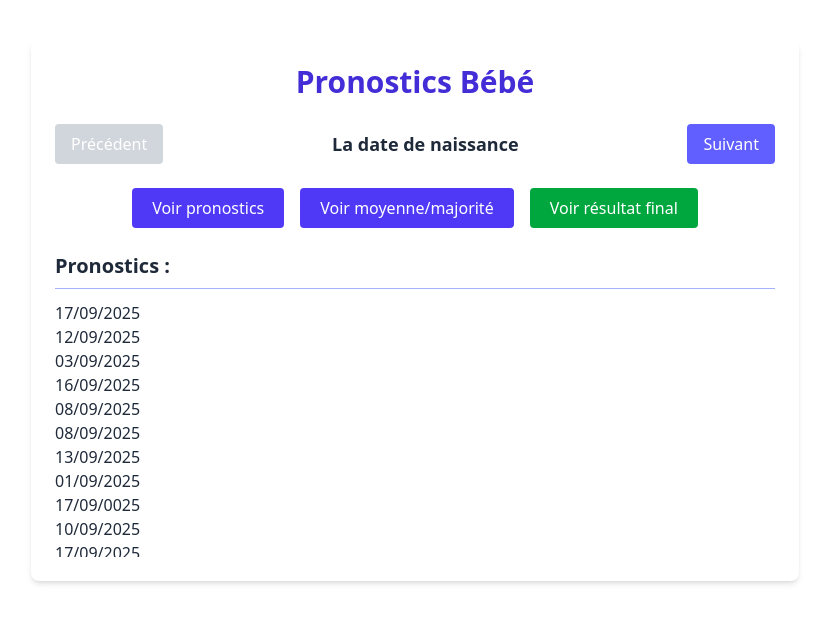
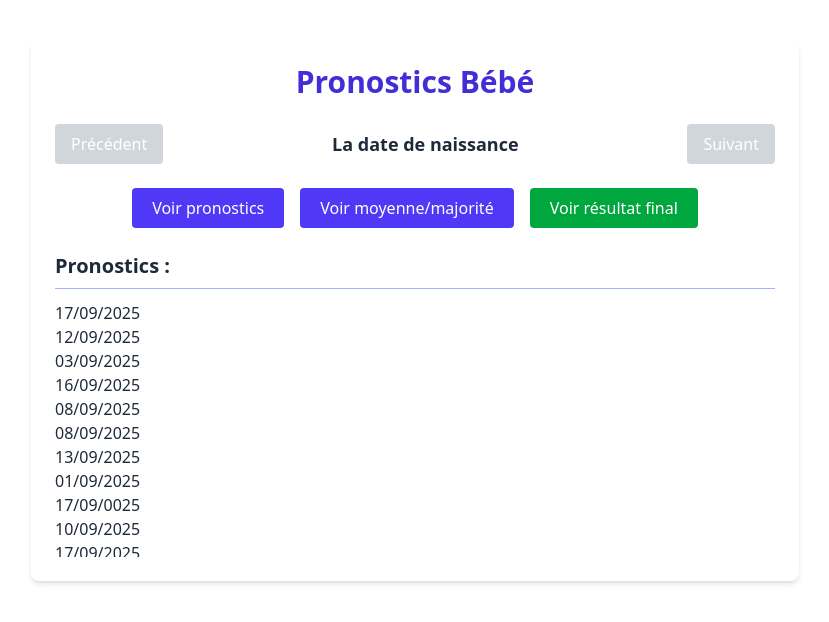
Before and after one commit to reynadan/babyhascome, a Vue app: page / in a window 1280 px wide. Shown: the top 622 px of the page, without its empty margins (225-1054 px from the left). Built offline with nearby package versions, Linux system fonts and the light colour scheme.

Commit message:
Display "next" only after seing result + lint

```diff
--- a/src/components/PronosticsResults.vue
+++ b/src/components/PronosticsResults.vue
@@ -106,38 +106,47 @@ async function loadPronostics() {
 loadPronostics()
 
 const viewMode = ref<'pronostics' | 'stats' | 'result'>('pronostics')
+
+const viewedQuestions = ref<Set<string>>(new Set())
+
+function markQuestionAsViewed() {
+  viewedQuestions.value.add(selectedQuestion.value)
+}
+
 </script>
 
 <template>
-<div class="max-w-3xl mx-auto p-6 bg-white rounded-lg shadow-md mt-10 font-sans text-gray-800 container">    <h1 class="text-3xl font-bold mb-6 text-center text-indigo-700">Pronostics Bébé</h1>
+  <div class="max-w-3xl mx-auto p-6 bg-white rounded-lg shadow-md mt-10 font-sans text-gray-800 container">
+    <h1 class="text-3xl font-bold mb-6 text-center text-indigo-700">Pronostics Bébé</h1>
 
-  <div class="flex justify-between mb-6 nav-buttons">
-      <button
-        @click="selectedIndex--"
-        :disabled="selectedIndex === 0"
-        class="px-4 py-2 bg-indigo-500 text-white rounded hover:bg-indigo-600 disabled:bg-gray-300 disabled:cursor-not-allowed"
-      >Précédent</button>
+    <div class="flex justify-between mb-6 nav-buttons">
+      <button @click="selectedIndex--" :disabled="selectedIndex === 0"
+        class="px-4 py-2 bg-indigo-500 text-white rounded hover:bg-indigo-600 disabled:bg-gray-300 disabled:cursor-not-allowed">Précédent</button>
 
       <p class="self-center font-semibold text-lg">{{ selectedQuestion }}</p>
 
-      <button
-        @click="selectedIndex++"
-        :disabled="selectedIndex === questions.length - 1"
-        class="px-4 py-2 bg-indigo-500 text-white rounded hover:bg-indigo-600 disabled:bg-gray-300 disabled:cursor-not-allowed"
-      >Suivant</button>
+      <button @click="selectedIndex++"
+        :disabled="selectedIndex === questions.length - 1 || !viewedQuestions.has(selectedQuestion)"
+        class="px-4 py-2 bg-indigo-500 text-white rounded hover:bg-indigo-600 disabled:bg-gray-300 disabled:cursor-not-allowed">
+        Suivant
+      </button>
     </div>
 
     <div class="flex gap-4 justify-center mb-6 view-mode-buttons">
 
-            <button @click="viewMode = 'pronostics'"
-                    class="px-5 py-2 bg-indigo-600 text-white rounded hover:bg-indigo-700 transition"
->Voir pronostics</button>
-      <button @click="viewMode = 'stats'"
-              class="px-5 py-2 bg-indigo-600 text-white rounded hover:bg-indigo-700 transition"
->Voir moyenne/majorité</button>
-      <button @click="viewMode = 'result'" class="px-5 py-2 rounded transition
+      <button @click="viewMode = 'pronostics'; markQuestionAsViewed()"
+        class="px-5 py-2 bg-indigo-600 text-white rounded hover:bg-indigo-700 transition">
+        Voir pronostics
+      </button>
+      <button @click="viewMode = 'stats'; markQuestionAsViewed()"
+        class="px-5 py-2 bg-indigo-600 text-white rounded hover:bg-indigo-700 transition">
+        Voir moyenne/majorité
+      </button>
+      <button @click="viewMode = 'result'; markQuestionAsViewed()" class="px-5 py-2 rounded transition
           disabled:text-gray-600
-          bg-green-600 text-white hover:bg-green-700">Voir résultat final</button>
+          bg-green-600 text-white hover:bg-green-700">
+        Voir résultat final
+      </button>
 
     </div>
 
@@ -156,11 +165,8 @@ const viewMode = ref<'pronostics' | 'stats' | 'result'>('pronostics')
     <div v-if="viewMode === 'result'">
       <h3>Résultat final :</h3>
       <div v-if="selectedQuestion && mainImages[selectedQuestion]" class="mb-6 flex justify-center">
-        <img
-          :src="mainImages[selectedQuestion]"
-          alt="Image principale"
-          class="max-w-full max-h-64 object-contain rounded-lg shadow-lg"
-        />
+        <img :src="mainImages[selectedQuestion]" alt="Image principale"
+          class="max-w-full max-h-64 object-contain rounded-lg shadow-lg" />
       </div>
       <div class="flex items-center gap-3">
         <p>{{ finalResult[selectedQuestion] }}</p>
```
